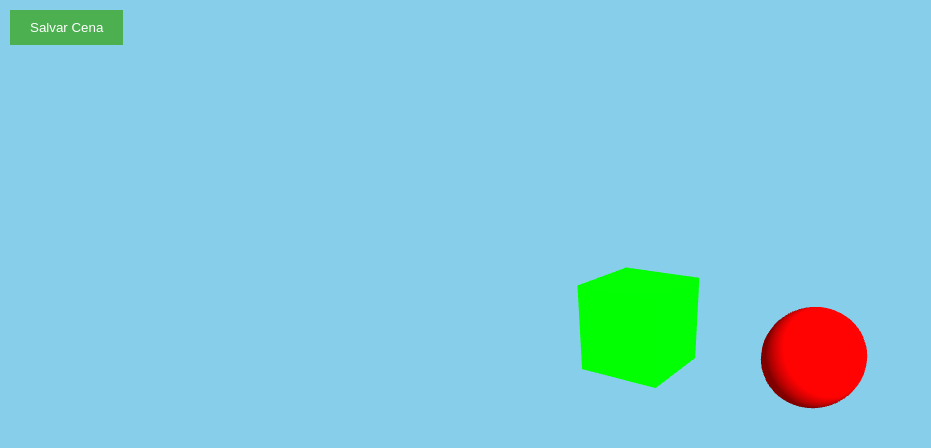
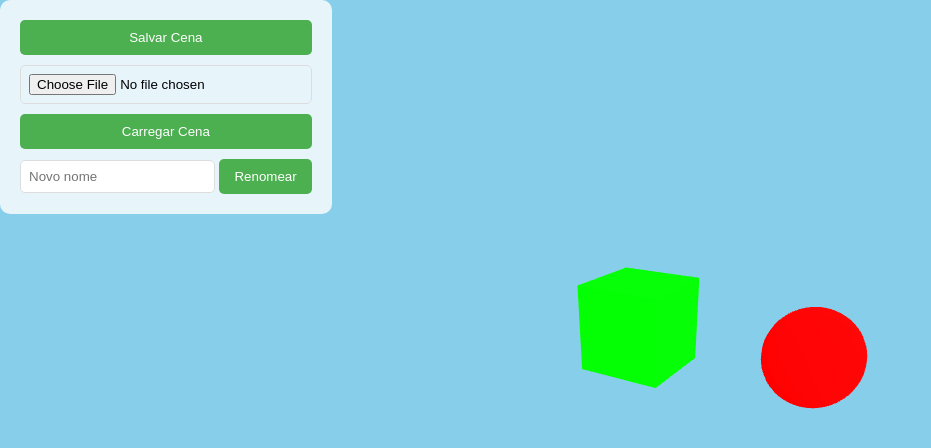
Before and after one commit to kaiquegamer16/DesVerx, a plain HTML site: page index.html in a window 1280 px wide. Shown: the whole page, without its empty margins (0-931 px from the left). Drawn offline with nearby package versions, Linux system fonts and the light colour scheme; animation ran at ten frames a second.

Commit message:
Update index.html

```diff
--- a/index.html
+++ b/index.html
@@ -3,34 +3,62 @@
 <head>
     <meta charset="UTF-8">
     <meta name="viewport" content="width=device-width, initial-scale=1.0">
-    <title>Engine com Salvamento de Cena</title>
+    <title>Engine com Salvamento e Carregamento de Cena</title>
     <script src="https://unpkg.com/three@0.132.2/build/three.min.js"></script>
     <script src="https://unpkg.com/three@0.132.2/examples/js/controls/OrbitControls.js"></script>
     <style>
-        body { margin: 0; overflow: hidden; }
+        body { margin: 0; overflow: hidden; font-family: sans-serif; }
         #container { width: 100vw; height: 100vh; display: block; }
 
-        /* Estilo básico para o botão */
+        #uiContainer {
+            position: absolute;
+            top: 0;
+            left: 0;
+            padding: 20px;
+            background-color: rgba(255, 255, 255, 0.8);
+            border-radius: 10px;
+            z-index: 1;
+            display: flex;
+            flex-direction: column;
+            gap: 10px;
+        }
+
         button {
-            position: absolute;
-            top: 10px;
-            left: 10px;
-            padding: 10px 20px;
+            padding: 10px 15px;
             background-color: #4CAF50;
             color: white;
             border: none;
+            border-radius: 5px;
             cursor: pointer;
-            z-index: 1; /* Garante que o botão esteja na frente do canvas */
+            transition: background-color 0.3s ease;
         }
 
         button:hover {
             background-color: #3e8e41;
+        }
+
+        input[type="file"], #renameInput {
+            padding: 8px;
+            border: 1px solid #ddd;
+            border-radius: 5px;
         }
     </style>
 </head>
 <body>
 
     <div id="container"></div>
+
+    <div id="uiContainer">
+        <button onclick="saveScene()">Salvar Cena</button>
+        <input type="file" id="fileInput" accept=".json">
+        <button onclick="loadFile()">Carregar Cena</button>
+
+        <div>
+            <input type="text" id="renameInput" placeholder="Novo nome">
+            <button onclick="renameObject()">Renomear</button>
+        </div>
+    </div>
+
     <script>
         function saveScene() {
             if (window.myEngineInstance) {
@@ -39,8 +67,42 @@
                 console.error("Engine instance not available yet.");
             }
         }
+
+        function loadFile() {
+            const fileInput = document.getElementById('fileInput');
+            const file = fileInput.files[0];
+
+            if (!file) {
+                alert('Por favor, selecione um arquivo JSON.');
+                return; // Impede a execução se nenhum arquivo foi selecionado
+            }
+
+            const reader = new FileReader();
+
+            reader.onload = function(e) {
+                const json = e.target.result;
+                window.myEngineInstance.loadSceneFromJson(json);
+            };
+
+            reader.onerror = function(e) {
+                console.error("Erro ao ler o arquivo:", e);
+                alert("Ocorreu um erro ao ler o arquivo.");
+            };
+
+            reader.readAsText(file); // Inicia a leitura do arquivo
+        }
+
+        function renameObject() {
+            const newName = document.getElementById('renameInput').value;
+            if (window.myEngineInstance.selectedObject) {
+                window.myEngineInstance.selectedObject.name = newName;
+                console.log("Objeto renomeado para:", newName);
+                document.getElementById('renameInput').value = ""; // Limpa o campo
+            } else {
+                alert("Selecione um objeto primeiro.");
+            }
+        }
     </script>
-    <button onclick="saveScene()">Salvar Cena</button>
 
     <script src="engine.js"></script>
     <script>
@@ -52,6 +114,7 @@
 
         // Adiciona um cubo
         engine.addObject("cuboVerde", {
+            name: "Cubo Verde",
             type: "box",
             width: 1,
             height: 1,
@@ -63,6 +126,7 @@
 
         // Adiciona uma esfera
         engine.addObject("esferaVermelha", {
+            name: "Esfera Vermelha",
             type: "sphere",
             radius: 0.5,
             color: 0xff0000,
@@ -70,6 +134,24 @@
             scale: { x: 1, y: 1, z: 1 }
         });
 
+        // Adiciona uma luz ambiente
+        engine.addObject("luzAmbiente", {
+            name: "Luz Ambiente Principal",
+            type: "ambientLight",
+            color: 0xffffff,
+            intensity: 0.5
+        });
+
+        // Adiciona uma luz direcional
+        engine.addObject("luzDirecional", {
+            name: "Luz Direcional Principal",
+            type: "directionalLight",
+            color: 0xffffff,
+            intensity: 1,
+            position: { x: 5, y: 5, z: 5 }
+        });
+
+
         // Carrega os objetos na cena
         engine.loadSceneFromData();
     </script>
```
Lines whose indentation alone changed are shown as unchanged.
